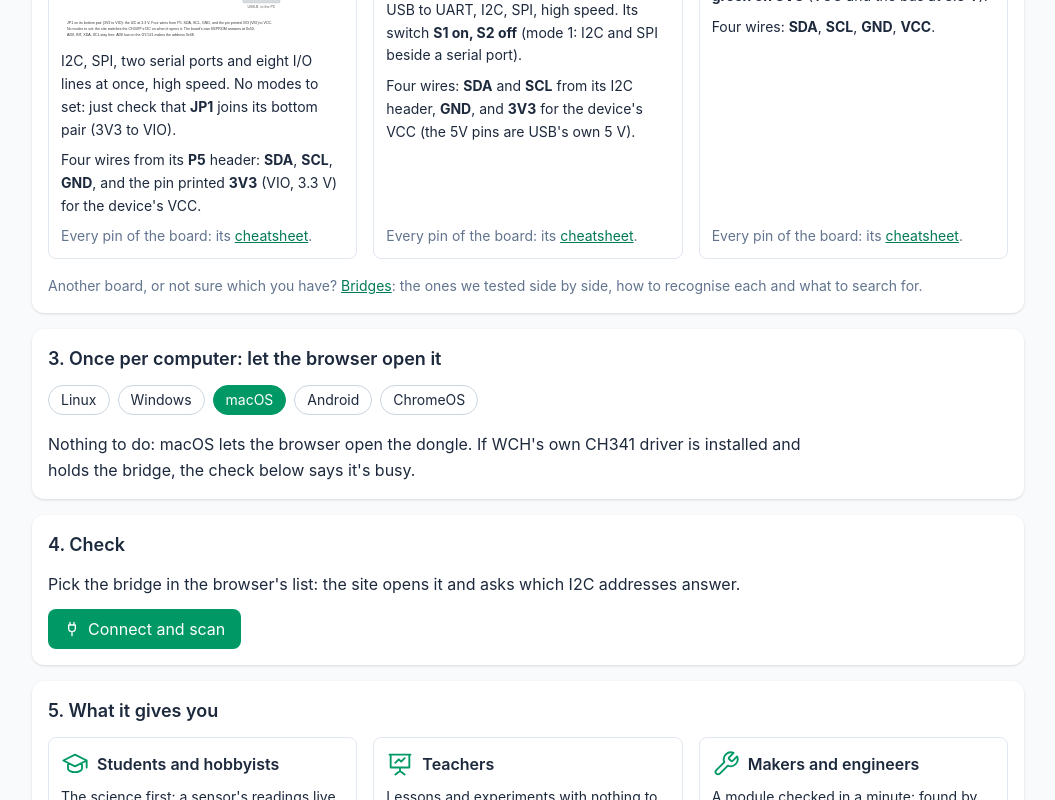
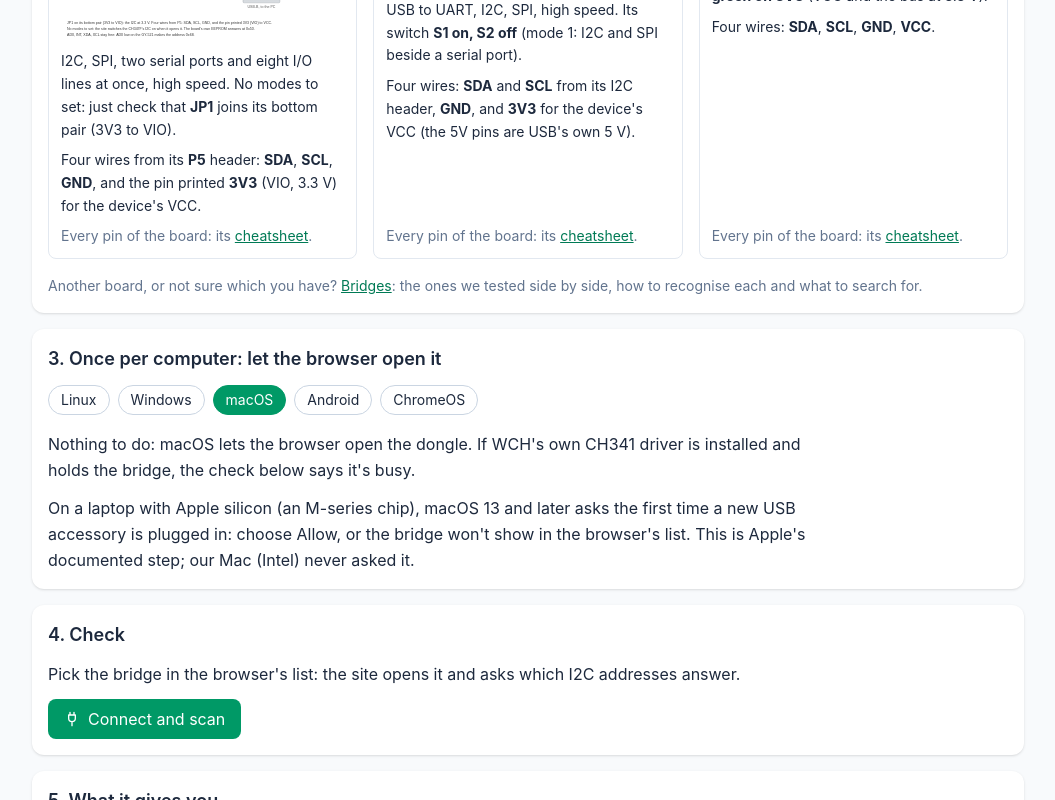
Before and after one commit to aguegu/i2c.ninja, a Vue app: page /get-started in a window 1280 px wide. Both pictures are taken after a click on the tab "macOS". Shown: the part 1148-1948 px from the top of the page, without its empty margins (112-1167 px from the left). Built offline with nearby package versions, Linux system fonts and the light colour scheme.

Commit message:
1.8.14: macOS steps: Apple silicon laptops' accessory prompt (Apple's documented step, the Mac tried is Intel)
Co-Authored-By: Claude Opus 5.5 <noreply@anthropic.com>

```diff
--- a/src/views/SetupView.vue
+++ b/src/views/SetupView.vue
@@ -10,7 +10,7 @@ import { ATIIC } from '../lib/nav.js';
 const PLATFORMS = [
   { id: 'linux', label: 'Linux', tried: true }, // r8845: Manjaro 7.2.9, Chromium, 2026-11-04
   { id: 'windows', label: 'Windows', tried: true }, // the user, 2026-11-08: a CH347T, once on WinUSB (Zadig); a CH341 not tried
-  { id: 'macos', label: 'macOS', tried: true }, // the user's Mac, 2026-11-12: a CH347, nothing set up, as the steps say
+  { id: 'macos', label: 'macOS', tried: true }, // the user's Mac (Intel), 2026-11-12: a CH347, nothing set up, as the steps say; the Apple silicon accessory prompt is Apple's documented step, not tried
   { id: 'android', label: 'Android', tried: true }, // the user's phone, Chrome over an OTG adapter, 2026-11-05
   { id: 'chromeos', label: 'ChromeOS', tried: false },
 ];
@@ -238,6 +238,12 @@ const code = 'whitespace-pre-wrap break-all rounded-lg bg-slate-100 p-3 font-mon
           CH341 driver is installed and holds the bridge, the check below says
           it's busy.
         </p>
+        <p class="mt-3">
+          On a laptop with Apple silicon (an M-series chip), macOS 13 and
+          later asks the first time a new USB accessory is plugged in:
+          choose Allow, or the bridge won't show in the browser's list.
+          This is Apple's documented step; our Mac (Intel) never asked it.
+        </p>
       </div>
 
       <div v-else-if="platform === 'android'" class="flex max-w-3xl flex-col gap-3 leading-relaxed">
```
Also changed, not shown: 1 other file (tests, documents, lock files or other folders).
